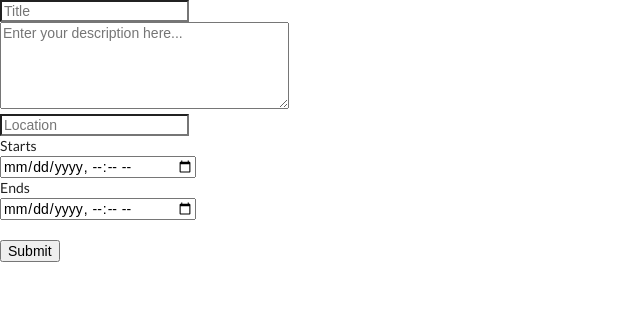
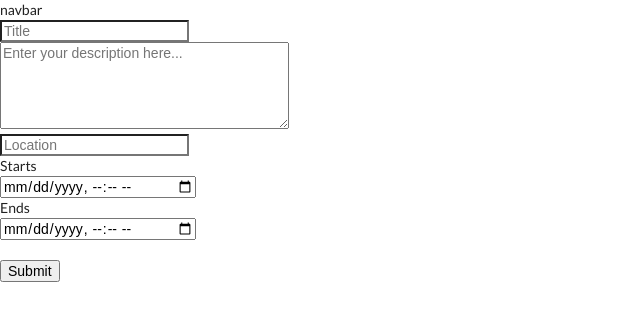
Before and after one commit to allisoncortez/myevents-frontend, a React (Create React App) app: page /events/new in a window 1280 px wide. Shown: the top 320 px of the page, without its empty margins (0-640 px from the left). Built offline with nearby package versions, Linux system fonts and the light colour scheme; no server answers.

Commit message:
NavBar component added into App.js, initial file setup

```diff
--- a/src/App.js
+++ b/src/App.js
@@ -1,9 +1,11 @@
 import React from 'react';
 import EventsContainer from './containers/EventsContainer'
+import NavBar from './components/NavBar'
 
 const App = () => {
     return (
       <div className="App">
+        <NavBar />
         <EventsContainer />
       </div>
     )
--- /dev/null
+++ b/src/components/NavBar.js
@@ -0,0 +1,9 @@
+import React from 'react'
+
+const NavBar = () => {
+    return (
+        <div>navbar</div>
+    )
+}
+
+export default NavBar
```
